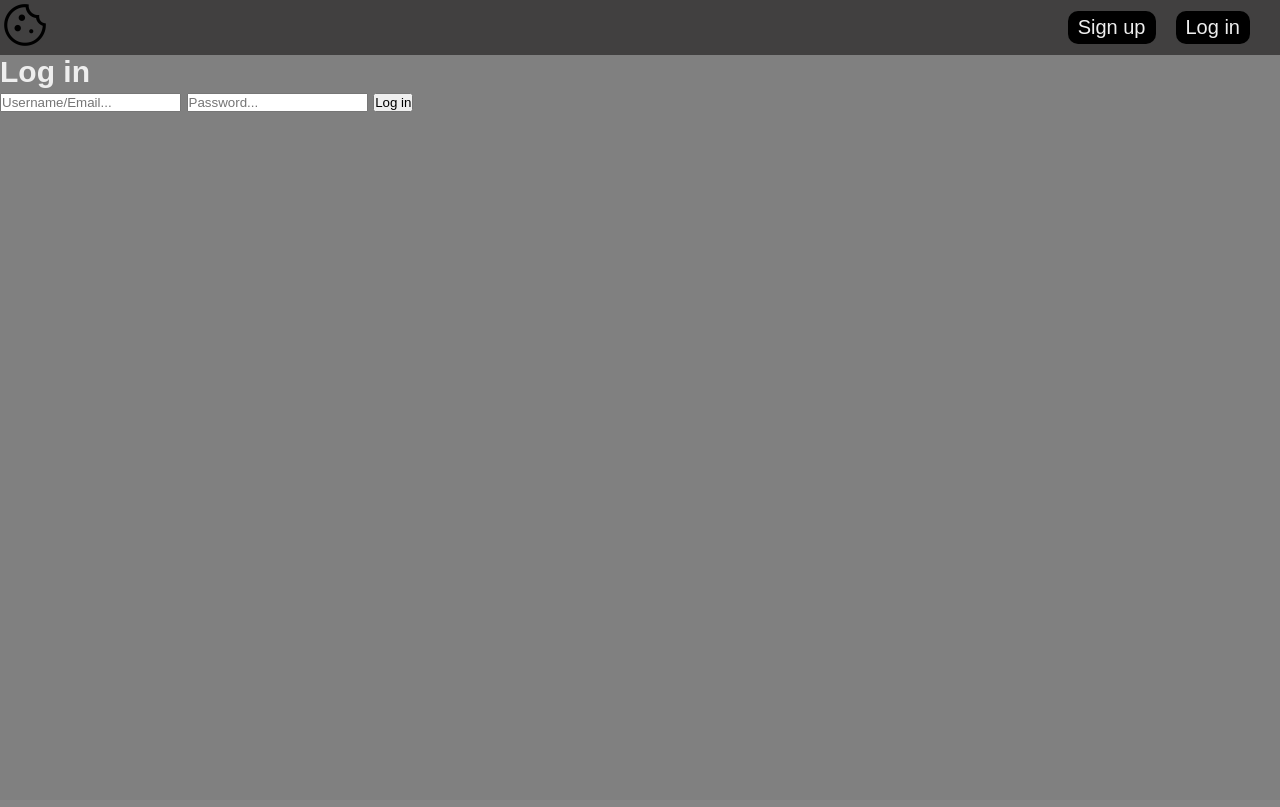
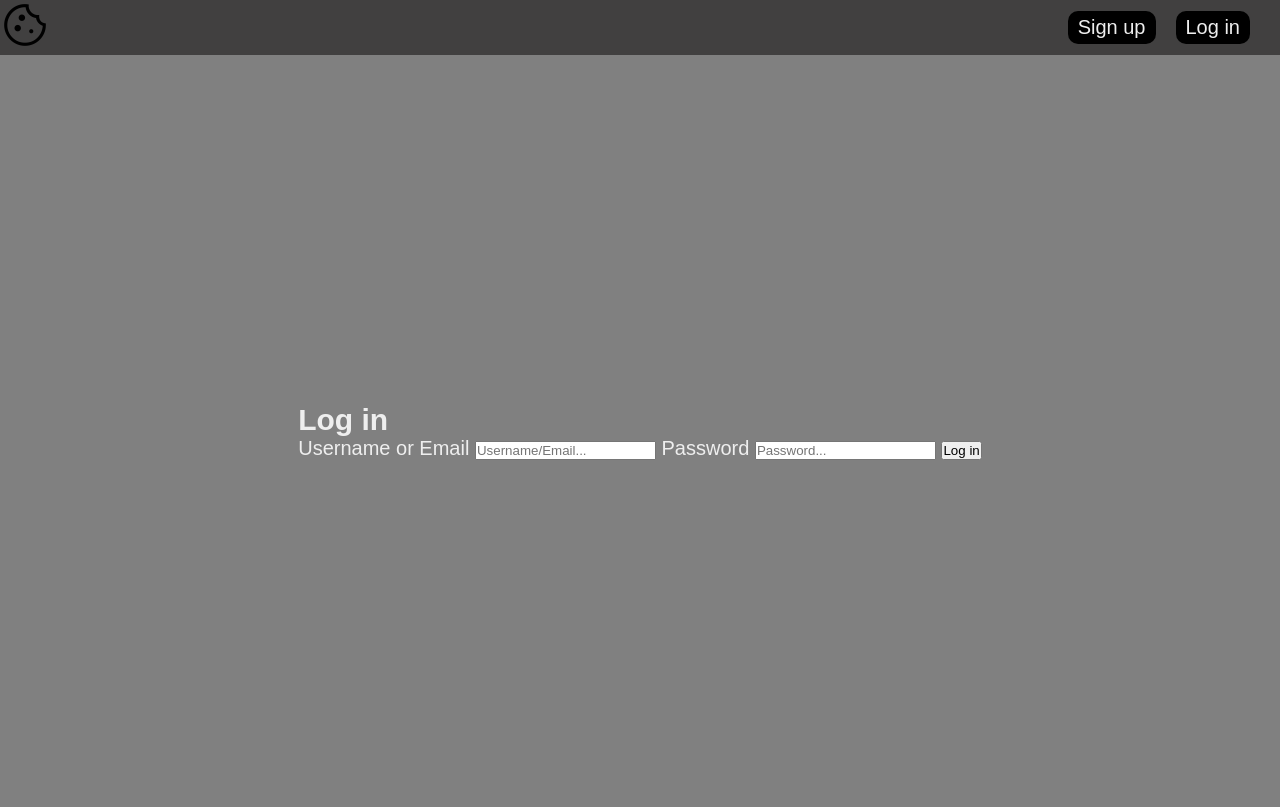
Before and after one commit to krihs0/PHPLoginSite, a PHP site: page /login.php in a window 1280 px wide. Before the commit the page ends 112 px from the top, so only its background shows below. Run offline with PHP 8.4, Linux system fonts and the light colour scheme; some web fonts are replaced.

Commit message:
implemented sass and changed some styling

```diff
--- /dev/null
+++ b/css/basics.css
@@ -0,0 +1,7 @@
+.center {
+  width: 100%;
+  min-height: 100%;
+  display: flex;
+  justify-content: center;
+  align-items: center;
+}
--- /dev/null
+++ b/css/basics.scss
@@ -0,0 +1,7 @@
+.center {
+    width: 100%;
+    min-height: 100%;
+    display: flex;
+    justify-content: center;
+    align-items: center;
+}
--- a/css/style.css
+++ b/css/style.css
@@ -1,35 +1,44 @@
-.header{
+.header {
   display: flex;
   justify-content: space-between;
-    background: red;
   background: rgb(65, 64, 64);
 }
-
-.header__logo{
+.header__logo {
   color: black;
   font-size: 5rem;
 }
-
-.header__nav{
+.header__nav {
   padding: 0 3rem;
 }
-
-.header__nav > ul{
-    display:  flex;
+.header__nav ul {
+  display: flex;
   list-style: none;
   gap: 2rem;
   padding: auto;
   height: 100%;
   align-items: center;
 }
-
-.header__nav > ul > li{
+.header__nav ul li {
   background: black;
   padding: 0.5rem 1rem;
   border-radius: 1rem;
 }
-
-.header__nav > ul > li > a{
+.header__nav ul li a {
   text-decoration: none;
   color: #eee;
 }
+
+.loginWrapper {
+  height: 94vh;
+}
+
+.loginForm {
+  height: fit-content;
+}
+.signupWrapper {
+  height: 94vh;
+}
+
+.signupForm {
+  height: fit-content;
+}
--- /dev/null
+++ b/css/style.scss
@@ -0,0 +1,70 @@
+.header{
+    display: flex;
+    justify-content: space-between;
+    background: rgb(65, 64, 64);
+
+    &__logo{
+        color: black;
+        font-size: 5rem;
+    }
+    &__nav{
+        padding: 0 3rem;
+        ul{
+            display:  flex;
+            list-style: none;
+            gap: 2rem;
+            padding: auto;
+            height: 100%;
+            align-items: center;
+            li{
+                background: black;
+                padding: 0.5rem 1rem;
+                border-radius: 1rem;
+                a{
+                    text-decoration: none;
+                    color: #eee;
+                }
+            }
+        }
+
+    }
+}
+
+.loginWrapper{
+    height: 94vh;
+}
+.loginForm{
+    height: fit-content;
+    &__h2{
+
+    }
+    &__form{
+
+        &__input{
+
+        }
+        &__button{
+
+        }
+    }
+}
+
+.signupWrapper{
+    height: 94vh;
+}
+.signupForm{
+    height: fit-content;
+
+    &__h2{
+
+    }
+    &__form{
+
+        &__input{
+
+        }
+        &__button{
+
+        }
+    }
+}
--- a/header.php
+++ b/header.php
@@ -15,6 +15,7 @@
     <link rel="stylesheet" href="https://fonts.googleapis.com/css2?family=Material+Symbols+Outlined:opsz,wght,FILL,GRAD@48,400,0,0" />
     <link rel="stylesheet" href="css/style.css">
     <link rel="stylesheet" href="css/reset.css">
+    <link rel="stylesheet" href="css/basics.css">
 </head>
 <body>
     <header class="header">
--- a/login.php
+++ b/login.php
@@ -1,13 +1,15 @@
 <?php
     include_once 'header.php';
 ?>
-
-<section class="signupForm">
-    <h2>Log in</h2>
-    <form action="includes/login.inc.php" method="post">
-        <input type="text" name="uid" placeholder="Username/Email...">
-        <input type="password" name="pwd" placeholder="Password...">
-        <button type="submit" name="submit">Log in</button>
+<div class="center loginWrapper">
+<section class="loginForm">
+    <h2 class="loginForm__h2">Log in</h2>
+    <form class="loginForm__form" action="includes/login.inc.php" method="post">
+        <label for="uid">Username or Email</label>
+        <input class="loginForm__form__input" type="text" name="uid" placeholder="Username/Email...">
+        <label for="pwd">Password</label>
+        <input class="loginForm__form__input" type="password" name="pwd" placeholder="Password...">
+        <button class="loginForm__form__button" type="submit" name="submit">Log in</button>
     </form>
     <?php
         if(isset($_GET["error"])){
@@ -20,6 +22,7 @@
         }
     ?>
 </section>
+</div>
 
 <?php
 include_once 'footer.php';
--- /dev/null
+++ b/package.json
@@ -0,0 +1,5 @@
+{
+  "dependencies": {
+    "sass": "^1.59.2"
+  }
+}
```
Also changed, not shown: signup.php (+10 -9 lines), package-lock.json (added). Lines whose indentation alone changed are shown as unchanged.
